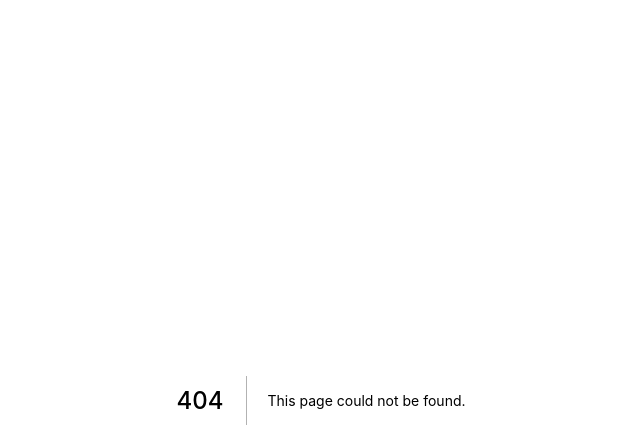
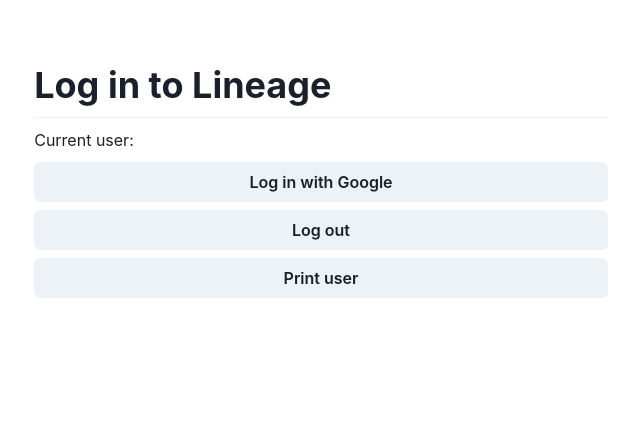
Before and after one commit to PSA-Tech-Team/lineage, a Next.js app: page /login in a window 1280 px wide. Before the commit this address had no page. Shown: the top 448 px of the page, without its empty margins (319-959 px from the left). Built offline with nearby package versions, Linux system fonts and the light colour scheme; no server answers.

Commit message:
Allow login with Google

```diff
--- a/src/firebase/config.ts
+++ b/src/firebase/config.ts
@@ -1,5 +1,6 @@
 import firebase from 'firebase/app';
 import 'firebase/firestore';
+import 'firebase/auth';
 
 const firebaseConfig = {
   apiKey: process.env.API_KEY,
@@ -18,4 +19,14 @@ try {
   console.error('Firebase initialization error', e);
 }
 
-export default firebase;
+export const db = firebase.firestore();
+export const auth = firebase.auth();
+const googleProvider = new firebase.auth.GoogleAuthProvider();
+
+export const signInWithGoogle = async () => {
+  await auth.signInWithPopup(googleProvider);
+}
+
+export const signOut = async () => {
+  await auth.signOut();
+}
--- a/src/firebase/member.ts
+++ b/src/firebase/member.ts
@@ -1,8 +1,7 @@
 import { Member } from '../fixtures/Members';
 import { deletePairing, PAIRINGS_COL } from './pairings';
-import firebase from './config';
+import { db } from './config';
 
-const db = firebase.firestore();
 export const MEMBERS_COL = 'members';
 
 /**
--- a/src/firebase/pairings.ts
+++ b/src/firebase/pairings.ts
@@ -1,9 +1,8 @@
 import { MEMBERS_COL } from './member';
-import firebase from './config';
+import { db } from './config';
 import { Pairing } from '../fixtures/Pairings';
 import { Member } from '../fixtures/Members';
 
-const db = firebase.firestore();
 export const PAIRINGS_COL = 'pairings';
 
 const deletedMember: Member = {
--- /dev/null
+++ b/src/pages/login.tsx
@@ -0,0 +1,36 @@
+import {
+  Button,
+  Container,
+  Divider,
+  Heading,
+  HStack,
+  Text,
+  VStack,
+} from '@chakra-ui/react';
+import { signInWithGoogle, signOut } from '../firebase/config';
+import { auth } from '../firebase/config';
+
+const Login = () => {
+  return (
+    <Container height="100vh" py="5%">
+      <Heading variant="h1">Log in to Lineage</Heading>
+      <Divider my="10px" />
+      <Text my="10px">Current user: {auth.currentUser?.email}</Text>
+      <VStack spacing={2}>
+        <Button isFullWidth onClick={async () => await signInWithGoogle()}>
+          Log in with Google
+        </Button>
+        <Button isFullWidth onClick={async () => await signOut()}>
+          Log out
+        </Button>
+        <Button isFullWidth onClick={() => {
+          console.log(auth.currentUser)
+        }}>
+          Print user
+        </Button>
+      </VStack>
+    </Container>
+  );
+};
+
+export default Login;
```
